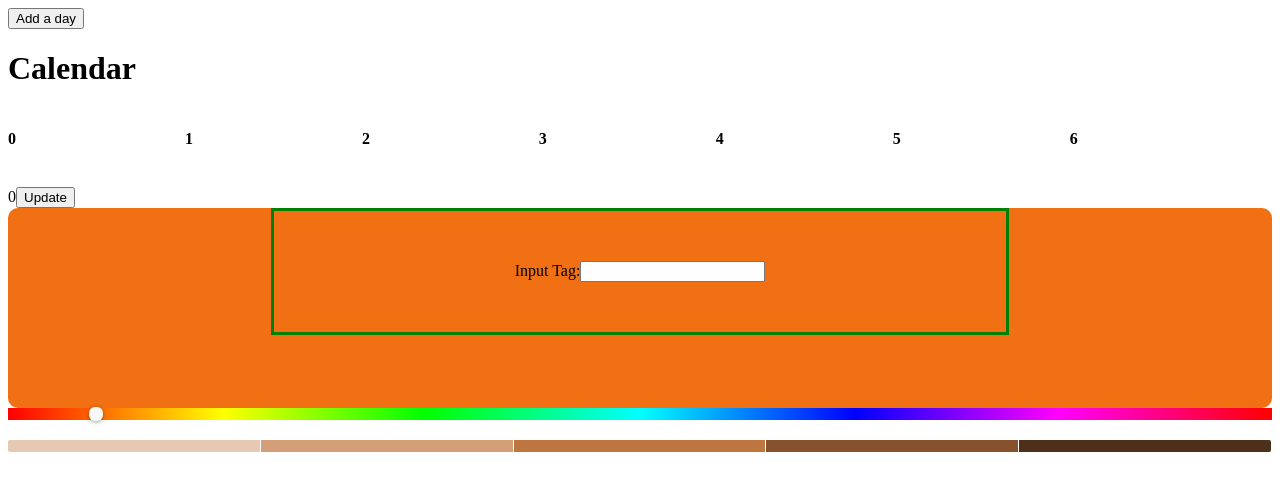
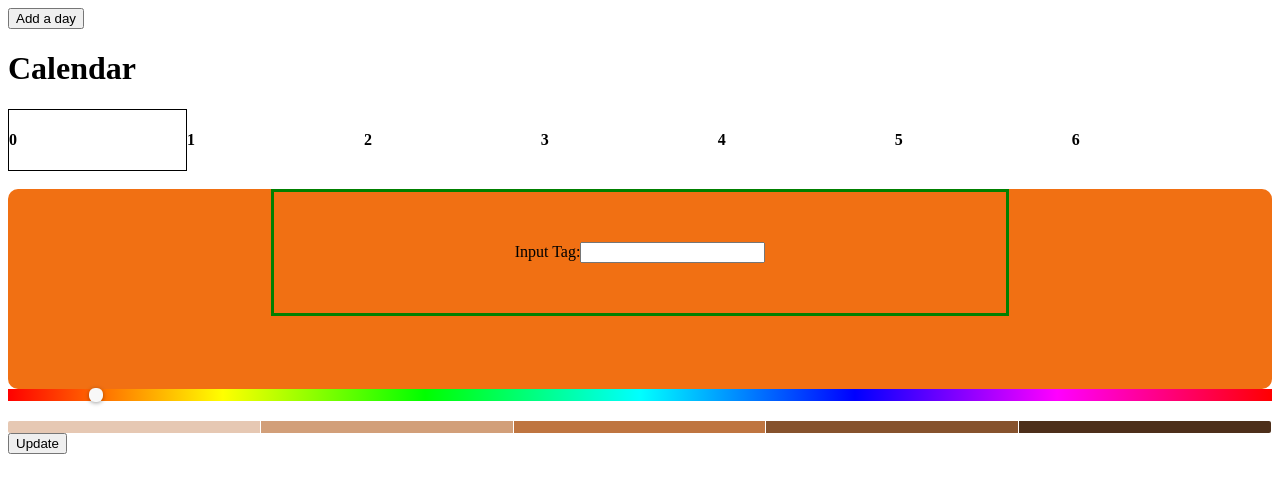
Before and after one commit to 8hal/pixel_diary_2019, a React (Create React App) app: page / in a window 1280 px wide. Shown: the top 492 px of the page. Built offline with nearby package versions, Linux system fonts and the light colour scheme.

Commit message:
pass new props to Day comp and conditional style

```diff
--- a/src/App.js
+++ b/src/App.js
@@ -71,20 +71,21 @@ class App extends React.Component {
   };
 
   render() {
-    const { days } = this.state;
+    const { days,selectedDay } = this.state;
     console.log(this.state);
     return <div>
       <button
         type="button"
         onClick={this.onAddItem}
       >Add a day</button>
-      <Calendar userDays={days} handleSelectedDay={this.handleSelectedDay} />
+      <Calendar userSelectedDay = {selectedDay} userDays={days} handleSelectedDay={this.handleSelectedDay} />
       <br />
-      {this.state.selectedDay}<button
+      <Daycard handleChangingColor={this.handleChangingColor}>
+      </Daycard>
+      <button
         type="button"
         onClick={this.onUpdateSelectedDay}
       >Update</button>
-      <Daycard handleChangingColor={this.handleChangingColor}/>
     </div>
 
   }
--- a/src/Calendar.js
+++ b/src/Calendar.js
@@ -18,7 +18,7 @@ class Calendar extends React.Component {
   return <div >
     <h1>Calendar</h1>
     {this.props.userDays.map((day,index) => {
-      return <Day dayColor={day.color} handleSelectedDay={this.props.handleSelectedDay} dayIndex={index}/>
+      return <Day daySelectedDay={this.props.userSelectedDay} dayColor={day.color} handleSelectedDay={this.props.handleSelectedDay} dayIndex={index}/>
     }
     )
     }
--- a/src/Day.js
+++ b/src/Day.js
@@ -24,12 +24,16 @@ class Day extends React.Component {
       'default': {
         color: {
           background: this.props.dayColor,
+        },
+        seletedColor: {
+          background: this.props.dayColor,
+          border: '1px solid black'
         }
       },
     });
     const dayClasses = classNames('day');
-    return <div style = {styles.color} className={dayClasses} onClick={this.handleOnClick}>
-      <h4> {this.state.index} </h4>
+    return <div style = {this.state.index == this.props.daySelectedDay ? styles.seletedColor : styles.color  } className={dayClasses} onClick={this.handleOnClick}>
+      <h4> {this.state.index}</h4>
     </div>
 
   }
```
